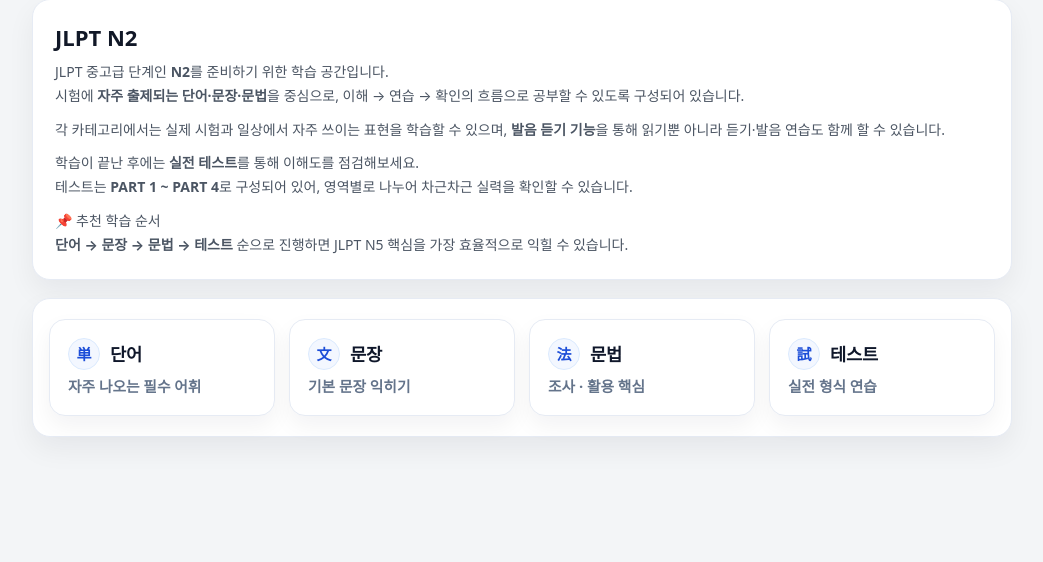
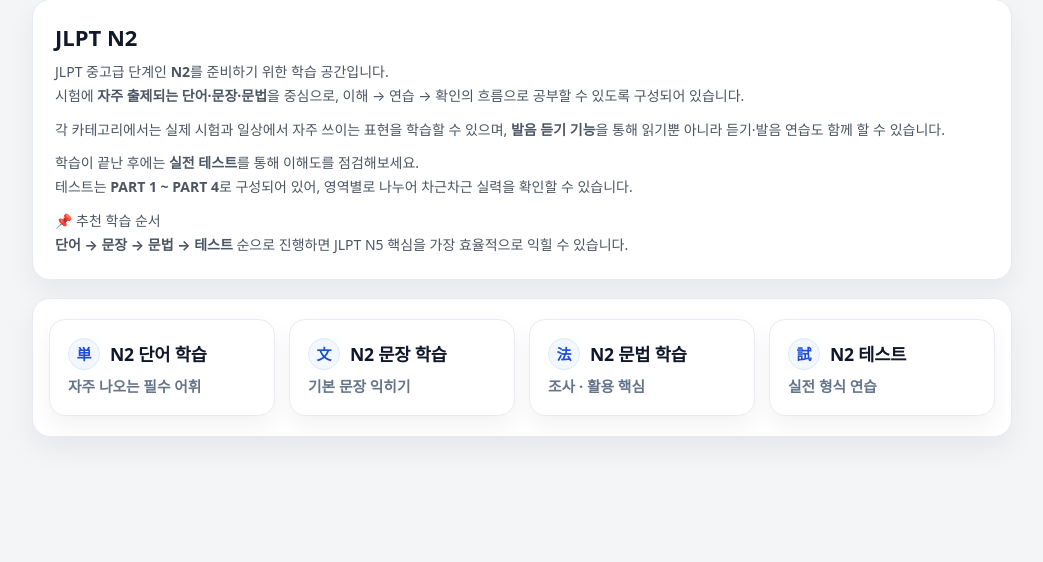
Before and after one commit to GameKingmaker/travel-talk, a Python web app: template templates/jlpt_n2.html in a window 1280 px wide. Shown: the part 104-666 px from the top of the page, without its empty margins (118-1161 px from the left). Run offline with Jinja, Linux system fonts and the light colour scheme; the template is opened without the code that fills it, so the values that code supplies are empty.

Commit message:
Update jlpt_n2.html

```diff
--- a/templates/jlpt_n2.html
+++ b/templates/jlpt_n2.html
@@ -157,22 +157,22 @@
 <div class="jlpt-card" style="padding:20px 16px;">
   <nav class="n2-nav">
     <a href="{{ url_for('jlpt_n2_words') }}" class="n2-nav-item">
-  <span class="n2-nav-title"><span class="ic">単</span>단어</span>
+  <span class="n2-nav-title"><span class="ic">単</span>N2 단어 학습</span>
   <span class="n2-nav-desc">자주 나오는 필수 어휘</span>
 </a>
 
 <a href="{{ url_for('jlpt_n2_sentences') }}" class="n2-nav-item">
-  <span class="n2-nav-title"><span class="ic">文</span>문장</span>
+  <span class="n2-nav-title"><span class="ic">文</span>N2 문장 학습</span>
   <span class="n2-nav-desc">기본 문장 익히기</span>
 </a>
 
 <a href="{{ url_for('jlpt_n2_grammar') }}" class="n2-nav-item">
-  <span class="n2-nav-title"><span class="ic">法</span>문법</span>
+  <span class="n2-nav-title"><span class="ic">法</span>N2 문법 학습</span>
   <span class="n2-nav-desc">조사 · 활용 핵심</span>
 </a>
 
 <a href="{{ url_for('jlpt_n2_test') }}" class="n2-nav-item">
-  <span class="n2-nav-title"><span class="ic">試</span>테스트</span>
+  <span class="n2-nav-title"><span class="ic">試</span>N2 테스트</span>
   <span class="n2-nav-desc">실전 형식 연습</span>
 </a>
   </nav>
```
